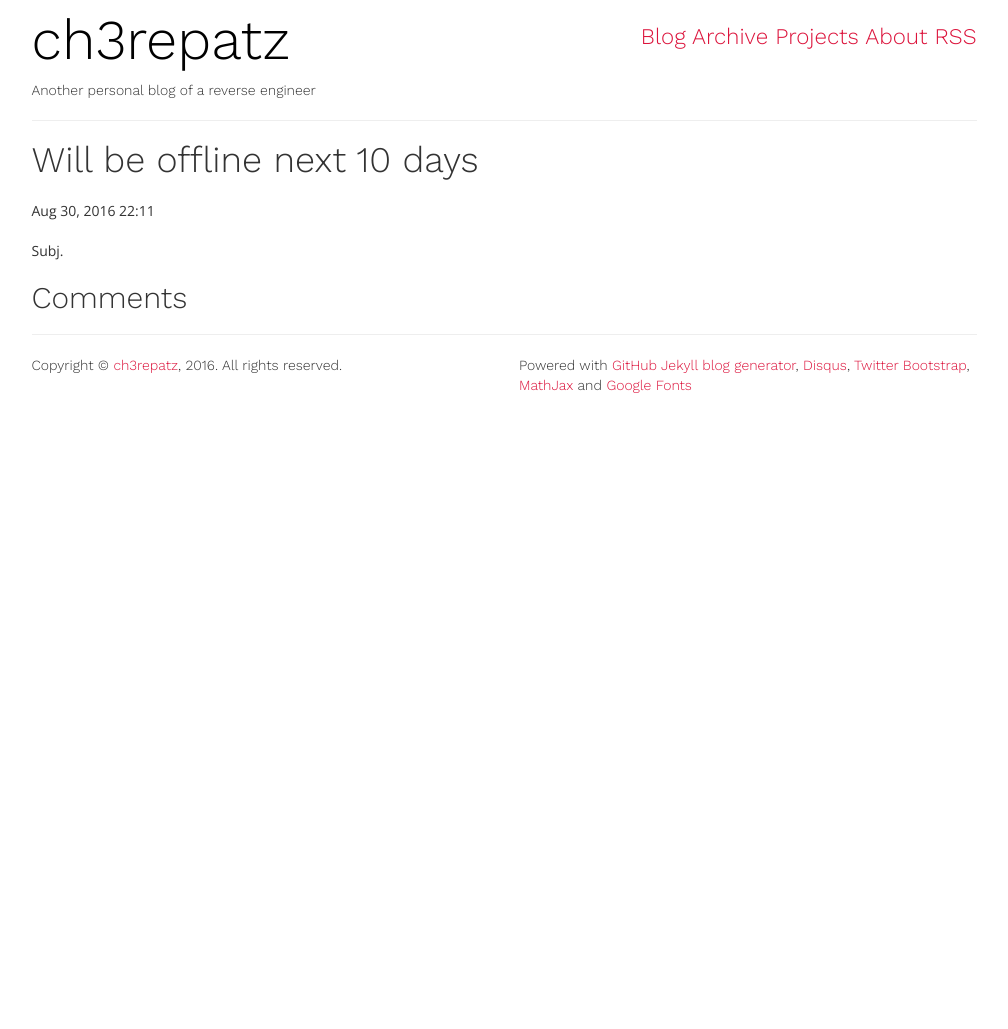
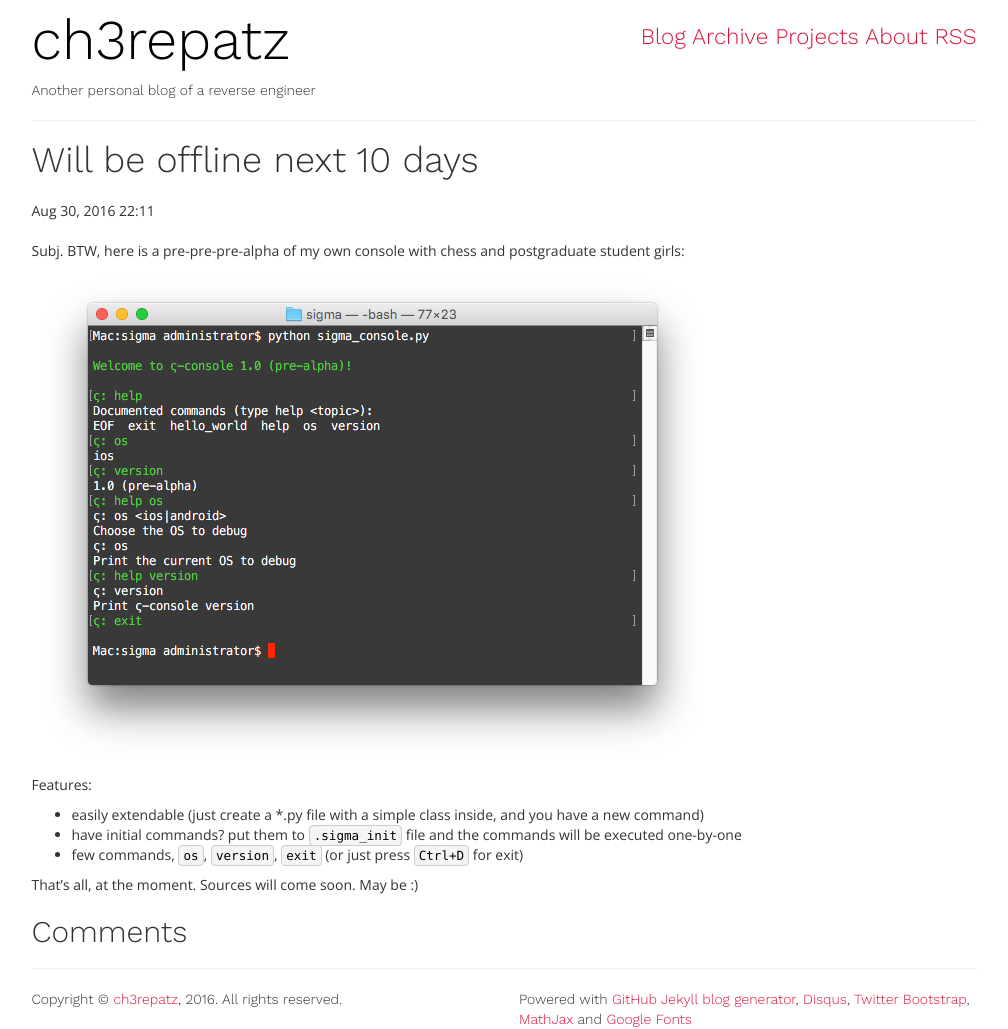
Before and after one commit to ch3repatz/ch3repatz.github.io, a Jekyll site: the page built from _posts/2016-08-30-offline.md, in a window 1280 px wide. Shown: the whole page, without its empty margins (136-1144 px from the left). Built offline with Jekyll 4.4.1, drawn with Linux system fonts in a browser that asks for light colours; comment, search, counter and statistics services are not loaded; before the commit the page ends 900 px from its top, so only the background shows below that.

Commit message:
Update 2016-08-30-offline.md

```diff
--- a/_posts/2016-08-30-offline.md
+++ b/_posts/2016-08-30-offline.md
@@ -5,4 +5,14 @@ layout: post
 comments: yes
 ---
 
-Subj.
+Subj. BTW, here is a pre-pre-pre-alpha of my own console with chess and postgraduate student girls:
+
+![](/images/2016-08-30-sigma_console_pre_alpha.png)
+
+Features:
+
+* easily extendable (just create a *.py file with a simple class inside, and you have a new command)
+* have initial commands? put them to `.sigma_init` file and the commands will be executed one-by-one
+* few commands, `os`, `version`, `exit` (or just press `Ctrl+D` for exit)
+
+That's all, at the moment. Sources will come soon. May be :)
```
